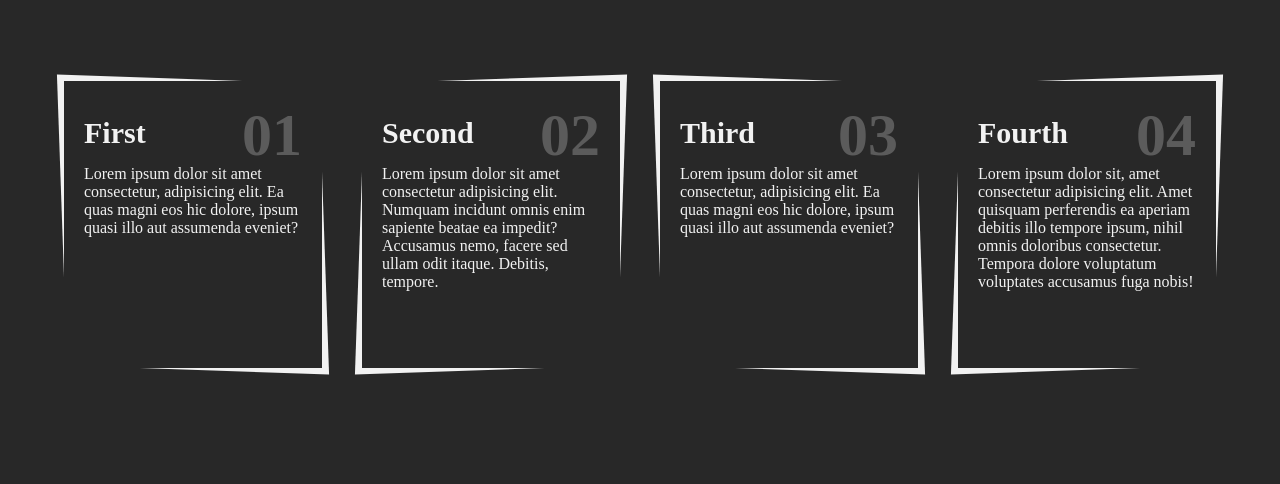
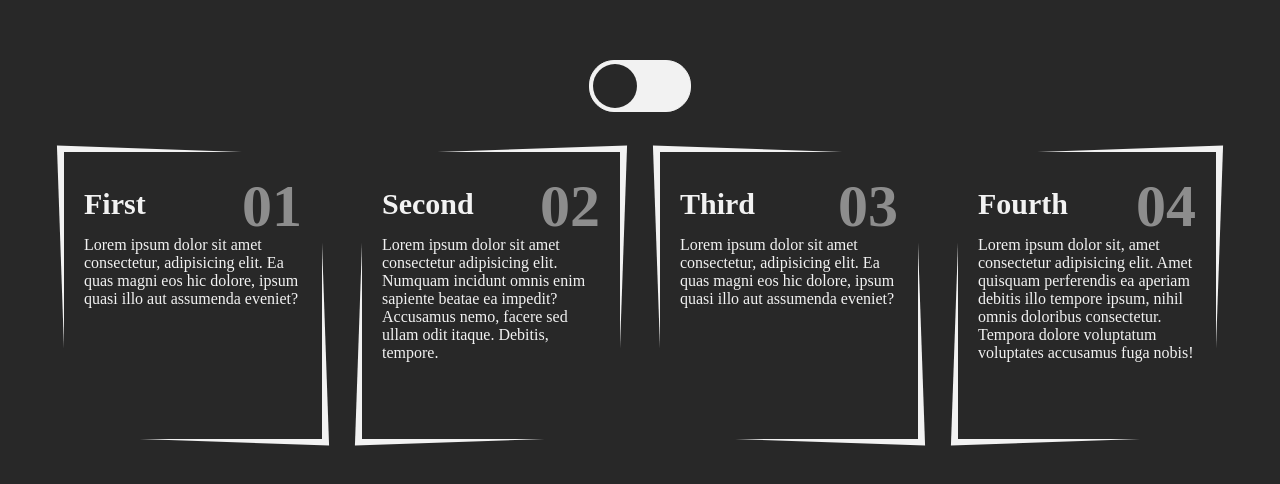
Before and after one commit to valldek/css-playground, a website: page cards/skewed-border/index.html in a window 1280 px wide. Shown: the part 176-660 px from the top of the page. Drawn offline with Linux system fonts and the light colour scheme.

Commit message:
Theme changer

```diff
--- a/cards/skewed-border/index.html
+++ b/cards/skewed-border/index.html
@@ -6,8 +6,17 @@
     <title>Skewed Border</title>
     <link rel="stylesheet" href="./style.css">
 </head>
-<body>
-    <div class="container">
+<body class="theme--dark">
+    <div class="theme__switcher">
+        <label class="theme__label" for="theme-switcher">
+            <input class="theme__checkbox" type="checkbox" id="theme-switcher" />
+            <div class="checkbox"></div>
+        </label>
+
+
+        </div>
+    </div>
+    <div class="grid">
         <div class="box">
             <div class="box__content">
                 <header class="header">
@@ -67,5 +76,6 @@
 
 
     </div>
+    <script src="./script.js"></script>
 </body>
 </html>
--- /dev/null
+++ b/cards/skewed-border/script.js
@@ -0,0 +1,20 @@
+(function() {
+  window.addEventListener('load', () => {
+    const themeToggle = document.getElementById('theme-switcher');
+
+    (function initialThemeSetUp() {
+      themeToggle.checked ?
+      document.body.className = 'theme--light' :
+      document.body.className = 'theme--dark'
+    })();
+
+    themeToggle.addEventListener('change', handleThemeToggle, false);
+  }, false);
+
+  const handleThemeToggle = (evt) => {
+    console.log('toggle');
+    evt.target.checked ?
+      document.body.className = 'theme--light' :
+      document.body.className = 'theme--dark'
+  }
+})();
--- a/cards/skewed-border/scss/base.scss
+++ b/cards/skewed-border/scss/base.scss
@@ -4,18 +4,17 @@
 }
 
 body {
-  @include flex-center;
+  @include flex-center(column);
   min-height: 100vh;
-  background-color: $black;
-  color: $white;
+  background-color: var(--primary);
+  color: var(--secondary);
 }
 
-.container {
+.grid {
   position: relative;
   width: 90%;
   display: grid;
   grid-template-columns: repeat(auto-fit, minmax(250px, 1fr));
   grid-template-rows: auto;
   gap: 4rem;
-  margin: 2rem 0;
 }
--- a/cards/skewed-border/scss/base/_colors.scss
+++ b/cards/skewed-border/scss/base/_colors.scss
@@ -1,2 +1,12 @@
-$black: #282828;
-$white: #f2f2f2;
+$primary: #282828;
+$secondary: #f2f2f2;
+
+.theme--dark {
+  --primary: #{$primary};
+  --secondary: #{$secondary};
+}
+
+.theme--light {
+  --primary: #{$secondary};
+  --secondary: #{$primary};
+}
--- a/cards/skewed-border/scss/base/_mixins.scss
+++ b/cards/skewed-border/scss/base/_mixins.scss
@@ -1,5 +1,6 @@
-@mixin flex-center {
+@mixin flex-center($direction: row) {
   display: flex;
+  flex-direction: $direction;
   justify-content: center;
   align-items: center;
 }
--- a/cards/skewed-border/scss/main.scss
+++ b/cards/skewed-border/scss/main.scss
@@ -6,5 +6,7 @@
 
 
 @import './base.scss';
+@import './partials/theme';
 @import './partials/box';
 @import './partials/header';
+@import './partials/checkbox';
--- a/cards/skewed-border/scss/partials/_box.scss
+++ b/cards/skewed-border/scss/partials/_box.scss
@@ -2,7 +2,7 @@
   position: relative;
   width: 100%;
   height: 100%;
-  background-color: $black;
+  background-color: var(--primary);
   padding: 2rem;
   // border: 1px solid black;
 
@@ -17,7 +17,7 @@
   &:hover .header__main {
     top: -1rem;
     right: -0.5rem;
-    color: transparentize($white, 0.5);
+    opacity: 0.75;
   }
 
   &:hover &__button {
@@ -31,7 +31,7 @@
     left: -2px;
     right: -2px;
     bottom: -2px;
-    background-color: $white;
+    background-color: var(--secondary);
     transform: skew(2deg, 2deg);
     z-index: -1;
     transition: 250ms;
@@ -52,9 +52,9 @@
 
   &__button {
     padding: 1rem 2rem;
-    border: 1px solid $white;
+    border: 1px solid var(--secondary);
     background-color: transparent;
-    color: $white;
+    color: var(--secondary)y;
     font-weight: 700;
     text-transform: uppercase;
     cursor: pointer;
@@ -62,8 +62,8 @@
     opacity: 0;
 
     &:hover {
-      background-color: $white;
-      color: $black;
+      background-color: var(--secondary);
+      color: var(--primary);
 
     }
   }
--- /dev/null
+++ b/cards/skewed-border/scss/partials/_checkbox.scss
@@ -0,0 +1,23 @@
+.checkbox {
+  position: relative;
+  margin-top: 1rem;
+  width: 10rem;
+  height: 5rem;
+  background-color: var(--secondary);
+  border-radius: 2.5rem;
+  border: 1px solid var(--secondary);
+  transition: 500ms;
+  box-sizing: content-box;
+
+  &::before {
+    content: '';
+    position: absolute;
+    top: 0.3rem;
+    left: 0.3rem;
+    width: 4.4rem;
+    height: 4.4rem;
+    border-radius: 50%;
+    background-color: var(--primary);
+    transition: 250ms;
+  }
+}
--- a/cards/skewed-border/scss/partials/_header.scss
+++ b/cards/skewed-border/scss/partials/_header.scss
@@ -7,7 +7,7 @@
     top: 0;
     right: 0;
     font-size: 6rem;
-    color: transparentize($white, 0.75);
+    opacity: 0.5;
     transition: 250ms;
   }
 
--- /dev/null
+++ b/cards/skewed-border/scss/partials/_theme.scss
@@ -0,0 +1,29 @@
+.theme {
+
+  &__switcher {
+  margin: 3rem;
+  width: 10rem;
+  }
+
+  &__label {
+    @include flex-center(column);
+    padding: 1rem;
+    font-size: 2rem;
+    color: var(--secondary);
+    cursor: pointer;
+  }
+
+  &__checkbox {
+    display: none;
+
+    &:checked ~ .checkbox::before {
+      transform: translateX(5rem);
+      background-color: var(--primary);
+    }
+
+    &:checked ~ .checkbox {
+      background-color: var(--secondary);
+    }
+  }
+
+}
```
Also changed, not shown: cards/skewed-border/style.css, 1 other file.
